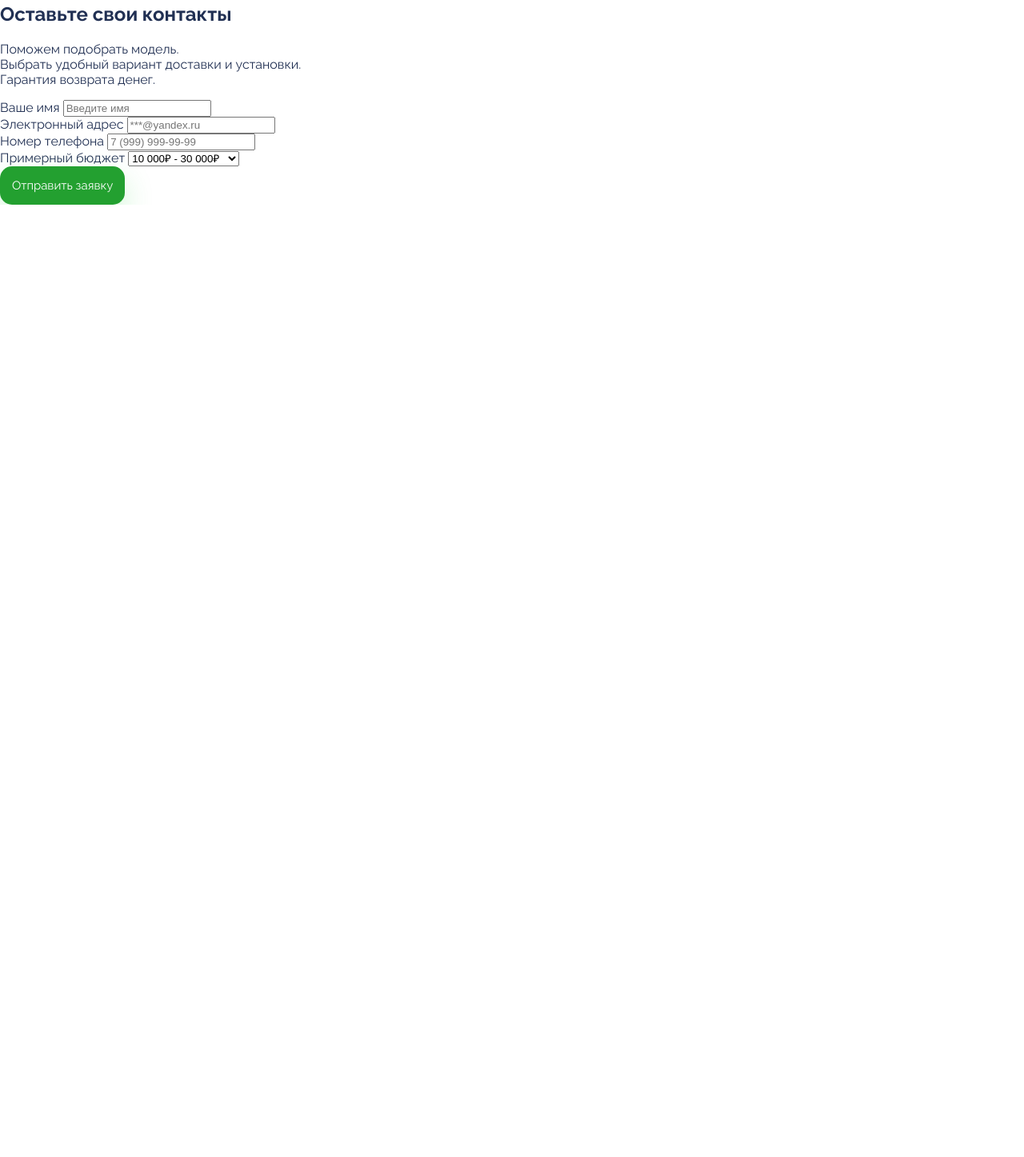
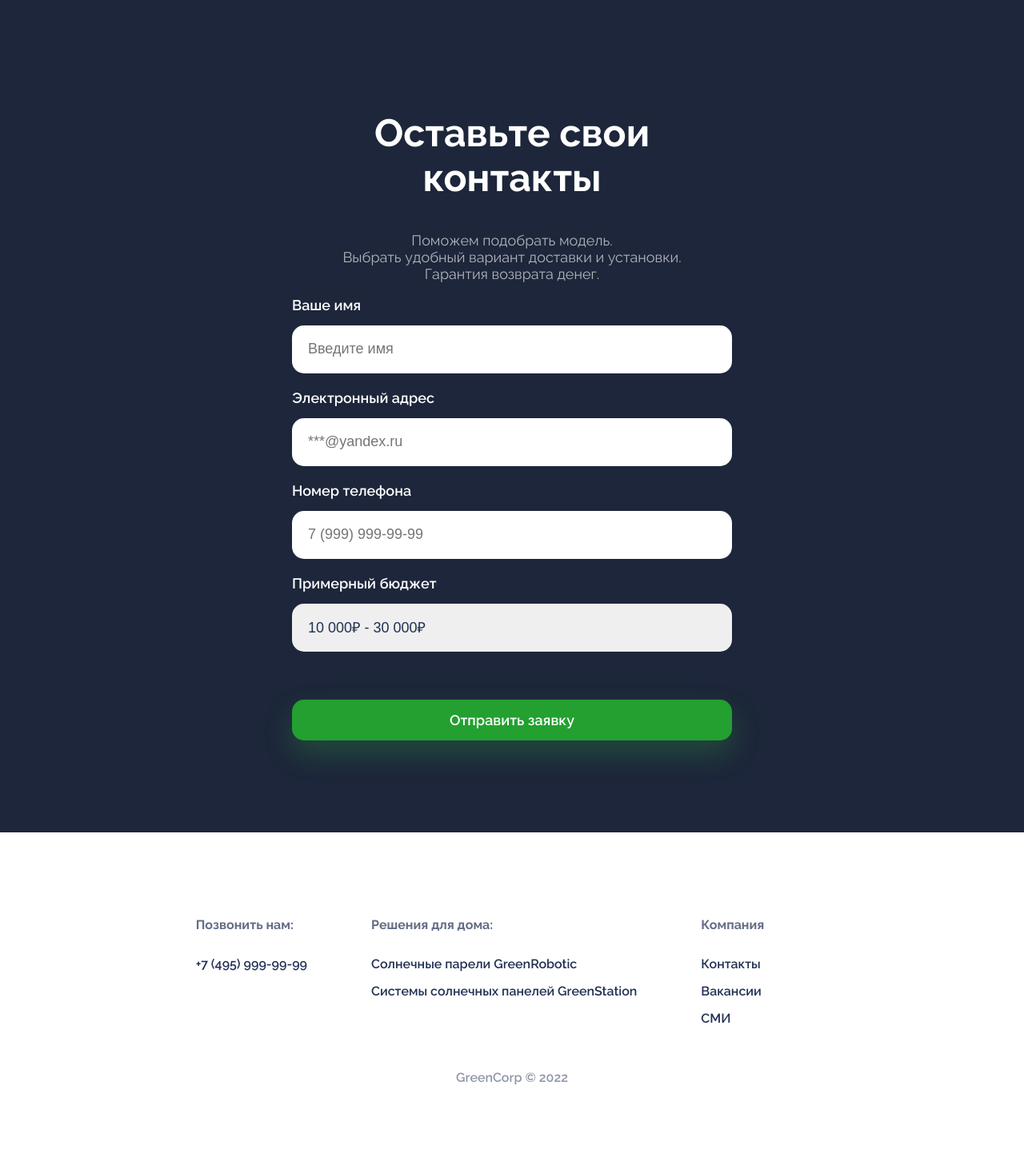
Before and after one commit to Varikash/green-corp-landing, a plain HTML site: page index.html in a window 1280 px wide. Shown: the part 838-2285 px from the top of the page at 80% size. Before the commit the page ends 1094 px from the top, so only its background shows below. Drawn offline with Linux system fonts and the light colour scheme.

Commit message:
Финальная версия макета

```diff
--- a/index.html
+++ b/index.html
@@ -19,7 +19,7 @@
 
     <section class="about">
         <div class="about__info">
-            <h1>Солнечные парели GreenRobotic</h1>
+            <h1>Солнечные панели GreenRobotic</h1>
             <p>Производите дешёвую экологически чистую электроэнергию из солнечного света</p>
             <button>Узнать подроблнее</button>
         </div>
@@ -34,6 +34,7 @@
             <h1>Оставьте свои контакты</h1>
             <p>Поможем подобрать модель. <br> Выбрать удобный вариант доставки и установки. <br>Гарантия возврата денег.</p>
             <form>
+                <div class="form__form">
                 <div class="form__group">
                     <label for="name">Ваше имя</label>
                     <input type="text" placeholder="Введите имя" id="name">
@@ -56,9 +57,35 @@
                 </select>
                 </div>
                 <button type="submit" class="form__submit">Отправить заявку</button>
-
+            </div>
             </form>
         </div>
     </section>
+    <footer>
+        <div class="footer__container">
+            <div class="footer__group">
+                <h3>Позвонить нам:</h3>
+                <div class="footer__links">
+                  <a href="tel:74959999999">+7 (495) 999-99-99</a>
+                </div>
+            </div>
+            <div class="footer__group">
+                <h3>Решения для дома:</h3>
+                <div class="footer__links">
+                  <a href="#">Солнечные парели GreenRobotic</a>
+                  <a href="#">Системы солнечных панелей GreenStation</a>
+                </div>
+            </div>
+            <div class="footer__group">
+                <h3>Компания</h3>
+                <div class="footer__links">
+                  <a href="#">Контакты</a>
+                  <a href="#">Вакансии</a>
+                  <a href="#">СМИ</a>
+                </div>
+            </div>
+        </div>
+        <div class="footer__copyright">GreenCorp © 2022</div>
+    </footer>
 </body>
 </html>
--- a/main.css
+++ b/main.css
@@ -84,3 +84,109 @@ button {
 .form__container{
     width: 550px;
 }
+
+.form{
+    background-color: #1D263A;
+    color: #fff;
+    padding: 115px 0px;
+    text-align: center;
+    display: flex;
+    justify-content: center;
+    align-items: center;
+}
+
+.form h1 {
+    font-size: 48px;
+}
+
+.form p{
+    font-size: 18px;
+    opacity: 0.65;
+}
+
+.form__group {
+    display: flex;
+    flex-direction: column;
+    text-align: left;
+    justify-content: space-evenly;
+}
+
+.form__form {
+    display: grid;
+    gap: 20px;
+}
+
+.form__group label{
+    font-size: 18px;
+    font-weight: 600;
+    margin-bottom: 15px;
+}
+
+.form__group input{
+    font-size: 18px;
+    color: #213053;
+    height: 60px;
+    padding: 0px 20px 0px 20px;
+    border-radius: 15px;
+    border: none;
+    outline: none;
+}
+
+.form__group select{
+    font-size: 18px;
+    color: #213053;
+    height: 60px;
+    padding: 0px 20px 0px 20px;
+    border-radius: 15px;
+    border: none;
+    appearance: none;
+}
+
+.form__submit{
+    font-size: 18px;
+    font-weight: 600;
+    margin-top: 40px;
+}
+
+button:hover {
+    background-color: #f6980c;
+    box-shadow: 0 16px 36px rgba(246 152 12 / 20%);
+    transition: background-color 0.3s ease-in;
+}
+
+
+footer {
+    padding: 90px 20px;
+    font-size: 16px;
+    font-weight: 600;
+}
+
+.footer__container {
+    display: flex;
+    justify-content: center;
+}
+
+.footer__copyright {
+    margin-top: 40px;
+    text-align: center;
+    opacity: 0.5;
+}
+
+.footer__group {
+    padding-right: 80px;
+}
+
+.footer__group h3 {
+    font-size: 16px;
+    opacity: 0.7;
+    margin-bottom: 30px;
+}
+
+.footer__links {
+    display: flex;
+    flex-direction: column;
+}
+
+.footer__links a {
+    margin-bottom: 15px;
+}
```
